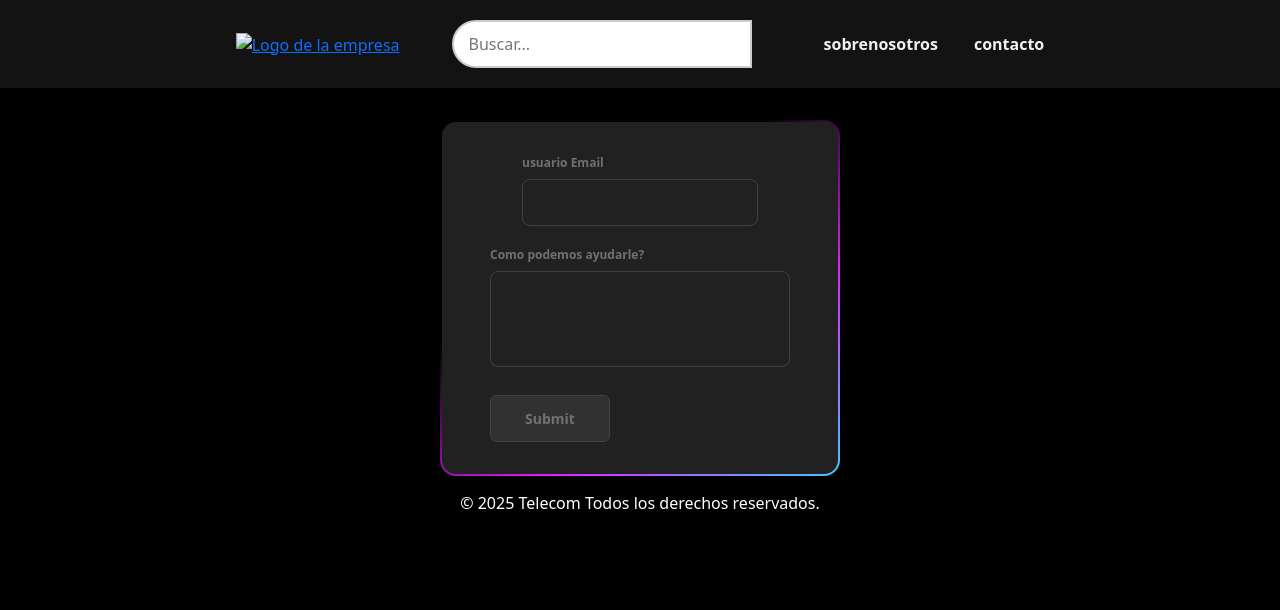
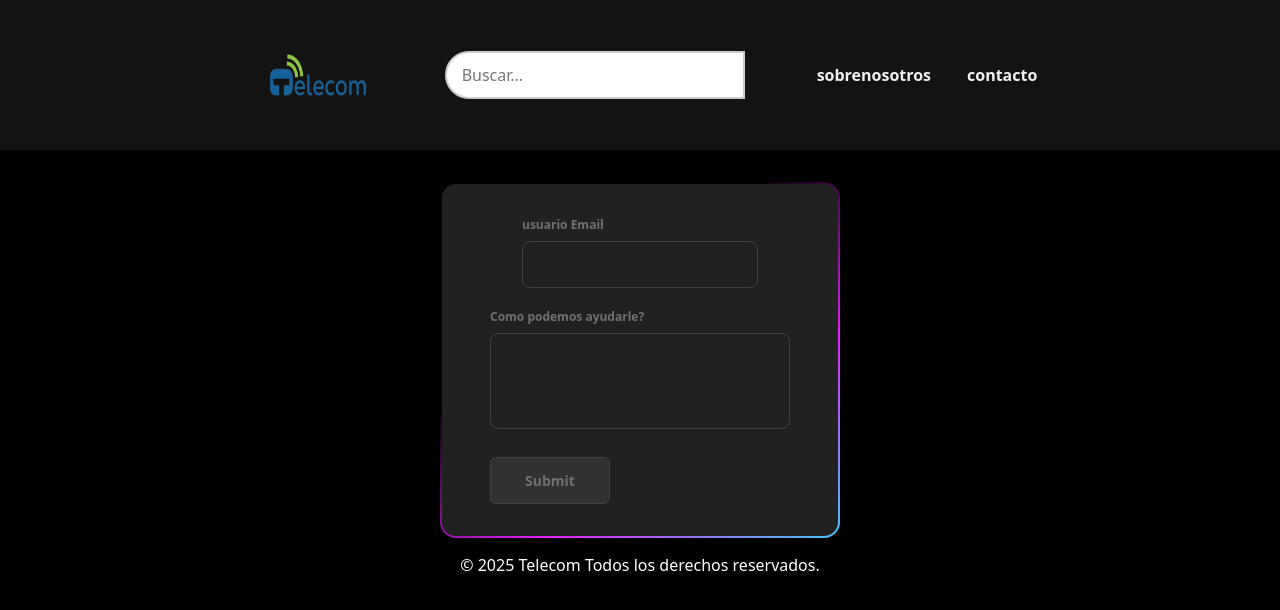
Before and after one commit to jerelucero/telecom, a plain HTML site: page pages/contacto.html in a window 1280 px wide. Drawn offline with nearby package versions, Linux system fonts and the light colour scheme; a web font is replaced by a local one.

Commit message:
cambie el logo de telecom

```diff
--- a/pages/contacto.html
+++ b/pages/contacto.html
@@ -25,7 +25,7 @@
           <a href="../index.html">
             <img
               class="imagenuno"
-              src="../telecom-removebg-preview.png"
+              src="../images/telecom-removebg-preview.png"
               alt="Logo de la empresa"
             />
           </a>
```
Also changed, not shown: pages/sobrenosotros.html (+1 -1 lines).
